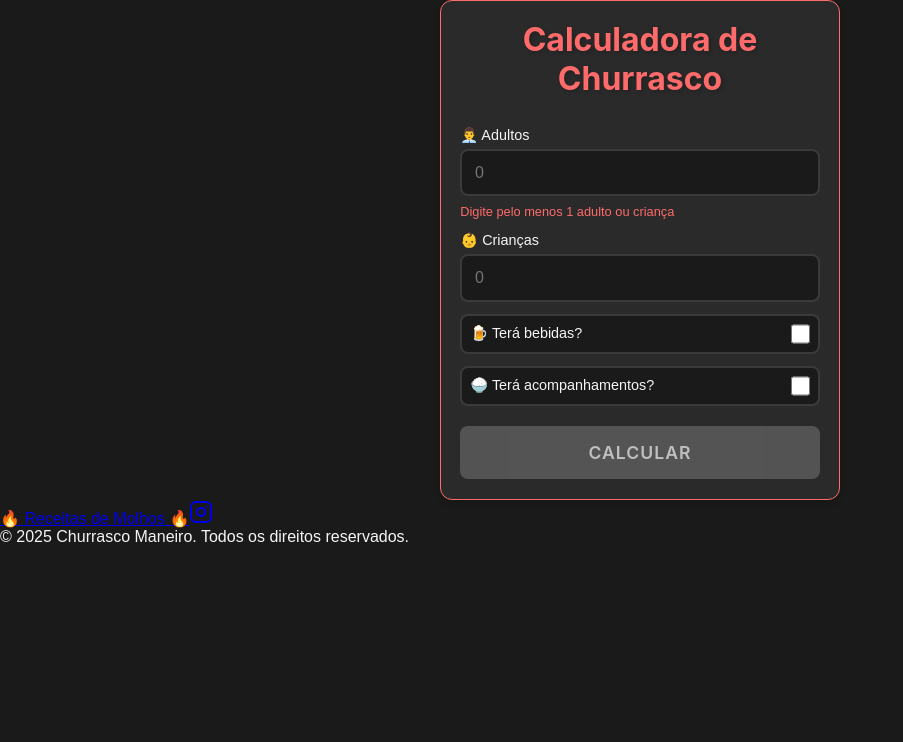
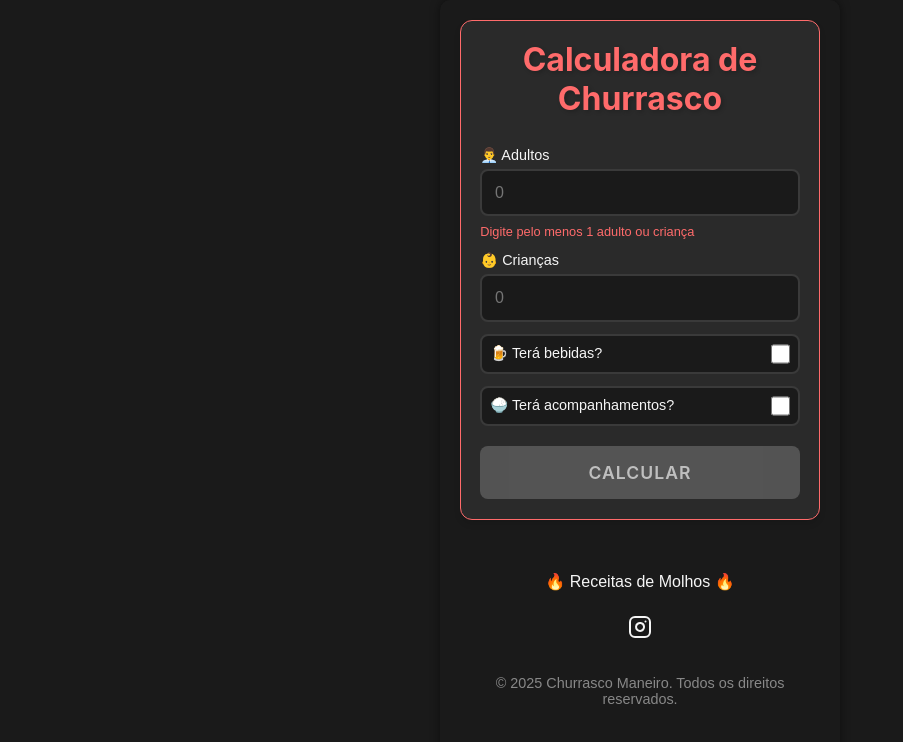
Before and after one commit to torresjulia/churrasco-calculator, a React (Vite) app: page / in a window 1280 px wide. Shown: the top 742 px of the page, without its empty margins (0-903 px from the left). Built offline with nearby package versions, Linux system fonts and the light colour scheme; no server answers.

Commit message:
fixing layout

```diff
--- a/src/App.tsx
+++ b/src/App.tsx
@@ -1,24 +1,17 @@
 import React from "react";
-import { ThemeProvider } from "styled-components";
 import { ChurrascoProvider } from "./context/ChurrascoContext";
 import { GlobalStyle } from "./globalStyles";
-import CalculatorForm from "./components/CalculatorForm";
-import Result from "./components/Result";
-import Footer from "./components/Footer";
 import ClarityAnalytics from "./infrastructure/ClarityAnalytics";
 import { CLARITY_PROJECT_ID } from "./config/analytics";
+import Calculator from "./components/Calculator";
 
 function App() {
   return (
-    <ThemeProvider theme={{}}>
-      <ChurrascoProvider>
-        <GlobalStyle />
-        <ClarityAnalytics projectId={CLARITY_PROJECT_ID} />
-        <CalculatorForm />
-        <Result />
-        <Footer />
-      </ChurrascoProvider>
-    </ThemeProvider>
+    <ChurrascoProvider>
+      <GlobalStyle />
+      <ClarityAnalytics projectId={CLARITY_PROJECT_ID} />
+      <Calculator />
+    </ChurrascoProvider>
   );
 }
 
```
